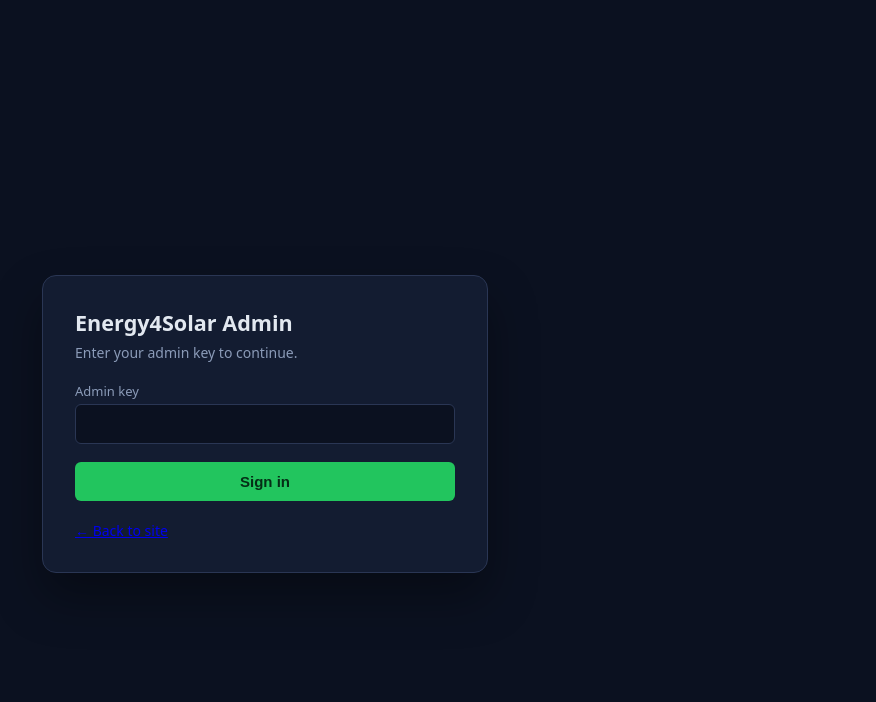
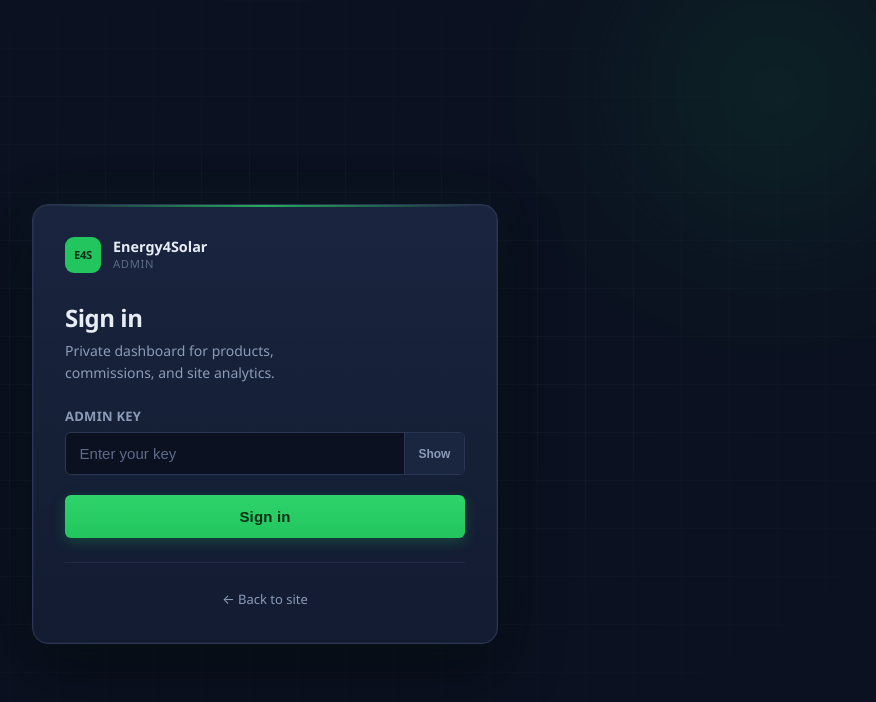
Before and after one commit to Lic-AlexGomez/energy4solar-backend, a Next.js app: page /admin/login in a window 1280 px wide. Shown: the top 702 px of the page, without its empty margins (375-1251 px from the left). Built offline with nearby package versions, Linux system fonts and the light colour scheme; no server answers.

Commit message:
Redesign admin login page UI
Adds branded layout, background effects, password reveal toggle, and clearer error states.

Co-authored-by: Cursor <cursoragent@cursor.com>

```diff
--- a/app/admin/admin.css
+++ b/app/admin/admin.css
@@ -19,36 +19,261 @@
 }
 
 /* ─── Login ─────────────────────────────────────────────────────────────── */
+.admin-login-root {
+  min-height: 100vh;
+  font-family: var(--admin-font);
+  color: var(--admin-text);
+}
+
 .admin-login {
+  position: relative;
   min-height: 100vh;
   display: grid;
   place-items: center;
   padding: 1.5rem;
+  overflow: hidden;
   background: var(--admin-bg);
 }
 
-.admin-login-card {
-  width: 100%;
-  max-width: 380px;
-  padding: 2rem;
-  border-radius: 14px;
-  background: var(--admin-surface);
-  border: 1px solid var(--admin-border);
-  box-shadow: 0 24px 48px rgba(0, 0, 0, 0.35);
+.admin-login-bg {
+  position: absolute;
+  inset: 0;
+  pointer-events: none;
 }
 
-.admin-login-card h1 {
-  margin: 0 0 0.35rem;
-  font-size: 1.35rem;
+.admin-login-orb {
+  position: absolute;
+  border-radius: 50%;
+  filter: blur(80px);
+  opacity: 0.45;
+}
+
+.admin-login-orb-a {
+  width: 420px;
+  height: 420px;
+  top: -120px;
+  right: -80px;
+  background: radial-gradient(circle, rgba(34, 197, 94, 0.35) 0%, transparent 70%);
+}
+
+.admin-login-orb-b {
+  width: 360px;
+  height: 360px;
+  bottom: -100px;
+  left: -60px;
+  background: radial-gradient(circle, rgba(59, 130, 246, 0.2) 0%, transparent 70%);
+}
+
+.admin-login-grid {
+  position: absolute;
+  inset: 0;
+  background-image:
+    linear-gradient(rgba(255, 255, 255, 0.03) 1px, transparent 1px),
+    linear-gradient(90deg, rgba(255, 255, 255, 0.03) 1px, transparent 1px);
+  background-size: 48px 48px;
+  mask-image: radial-gradient(ellipse 70% 60% at 50% 45%, black 20%, transparent 100%);
+}
+
+.admin-login-card {
+  position: relative;
+  z-index: 1;
+  width: 100%;
+  max-width: 400px;
+  padding: 2rem 2rem 1.75rem;
+  border-radius: 16px;
+  background: linear-gradient(180deg, rgba(26, 37, 64, 0.95) 0%, rgba(19, 28, 49, 0.98) 100%);
+  border: 1px solid var(--admin-border);
+  box-shadow:
+    0 0 0 1px rgba(255, 255, 255, 0.04) inset,
+    0 24px 64px rgba(0, 0, 0, 0.45),
+    0 0 48px rgba(34, 197, 94, 0.06);
+}
+
+.admin-login-card::before {
+  content: "";
+  position: absolute;
+  top: 0;
+  left: 1.5rem;
+  right: 1.5rem;
+  height: 2px;
+  border-radius: 0 0 4px 4px;
+  background: linear-gradient(90deg, transparent, var(--admin-accent), transparent);
+  opacity: 0.85;
+}
+
+.admin-login-brand {
+  display: flex;
+  align-items: center;
+  gap: 0.75rem;
+  margin-bottom: 1.75rem;
+}
+
+.admin-login-mark {
+  width: 44px;
+  height: 44px;
+  font-size: 0.8rem;
+}
+
+.admin-login-intro {
+  margin-bottom: 1.5rem;
+}
+
+.admin-login-intro h1 {
+  margin: 0 0 0.4rem;
+  font-size: 1.5rem;
+  font-weight: 700;
+  letter-spacing: -0.02em;
+}
+
+.admin-login-intro p {
+  margin: 0;
+  color: var(--admin-muted);
+  font-size: 0.875rem;
+  line-height: 1.55;
+  max-width: 32ch;
+}
+
+.admin-login-alert {
+  display: flex;
+  align-items: flex-start;
+  gap: 0.65rem;
+  margin-bottom: 1.25rem;
+  padding: 0.75rem 0.9rem;
+  border-radius: var(--admin-radius-sm);
+  background: rgba(239, 68, 68, 0.1);
+  border: 1px solid rgba(239, 68, 68, 0.28);
+  color: #fecaca;
+  font-size: 0.8125rem;
+  line-height: 1.45;
+}
+
+.admin-login-alert-icon {
+  flex-shrink: 0;
+  display: grid;
+  place-items: center;
+  width: 1.25rem;
+  height: 1.25rem;
+  border-radius: 50%;
+  background: rgba(239, 68, 68, 0.25);
+  font-size: 0.7rem;
   font-weight: 700;
 }
 
-.admin-login-card > p {
-  margin: 0;
-  color: var(--admin-muted);
-  font-size: 0.875rem;
+.admin-login-form {
+  display: grid;
+  gap: 1rem;
 }
 
+.admin-login-field {
+  display: grid;
+  gap: 0.45rem;
+  font-size: 0.8125rem;
+  font-weight: 600;
+  color: var(--admin-muted);
+  letter-spacing: 0.02em;
+  text-transform: uppercase;
+}
+
+.admin-login-input-wrap {
+  display: flex;
+  align-items: stretch;
+  border-radius: var(--admin-radius-sm);
+  border: 1px solid var(--admin-border);
+  background: var(--admin-bg);
+  overflow: hidden;
+  transition: border-color 0.15s ease, box-shadow 0.15s ease;
+}
+
+.admin-login-input-wrap:focus-within {
+  border-color: var(--admin-accent);
+  box-shadow: 0 0 0 3px var(--admin-accent-dim);
+}
+
+.admin-login-input-wrap input {
+  flex: 1;
+  min-width: 0;
+  padding: 0.75rem 0.85rem;
+  border: none;
+  background: transparent;
+  color: var(--admin-text);
+  font-size: 0.9375rem;
+}
+
+.admin-login-input-wrap input:focus {
+  outline: none;
+}
+
+.admin-login-input-wrap input::placeholder {
+  color: var(--admin-muted-2);
+  text-transform: none;
+  font-weight: 400;
+}
+
+.admin-login-reveal {
+  padding: 0 0.85rem;
+  border: none;
+  border-left: 1px solid var(--admin-border);
+  background: var(--admin-surface-2);
+  color: var(--admin-muted);
+  font-size: 0.75rem;
+  font-weight: 600;
+  cursor: pointer;
+  transition: color 0.15s ease, background 0.15s ease;
+}
+
+.admin-login-reveal:hover {
+  color: var(--admin-text);
+  background: var(--admin-surface);
+}
+
+.admin-login-submit {
+  margin-top: 0.25rem;
+  padding: 0.8rem 1rem;
+  border-radius: var(--admin-radius-sm);
+  border: none;
+  background: linear-gradient(180deg, #2dd46a 0%, var(--admin-accent) 100%);
+  color: #052e16;
+  font-weight: 700;
+  font-size: 0.9375rem;
+  letter-spacing: 0.01em;
+  cursor: pointer;
+  box-shadow: 0 4px 14px rgba(34, 197, 94, 0.25);
+  transition: filter 0.15s ease, transform 0.1s ease;
+}
+
+.admin-login-submit:hover {
+  filter: brightness(1.06);
+}
+
+.admin-login-submit:active {
+  transform: translateY(1px);
+}
+
+.admin-login-footer {
+  margin-top: 1.5rem;
+  padding-top: 1.25rem;
+  border-top: 1px solid var(--admin-border-subtle);
+  text-align: center;
+}
+
+.admin-login-back {
+  display: inline-flex;
+  align-items: center;
+  gap: 0.35rem;
+  padding: 0.45rem 0.75rem;
+  border-radius: 999px;
+  color: var(--admin-muted);
+  font-size: 0.8125rem;
+  text-decoration: none;
+  transition: color 0.15s ease, background 0.15s ease;
+}
+
+.admin-login-back:hover {
+  color: var(--admin-text);
+  background: var(--admin-surface-2);
+}
+
+/* Legacy form classes (guides etc.) */
 .admin-error {
   margin-top: 1rem !important;
   padding: 0.65rem 0.85rem;
@@ -101,11 +326,6 @@
 
 .admin-form button:hover {
   filter: brightness(1.05);
-}
-
-.admin-login-footer {
-  margin-top: 1.25rem !important;
-  font-size: 0.8125rem;
 }
 
 /* ─── Shell layout ──────────────────────────────────────────────────────── */
--- /dev/null
+++ b/app/admin/login/layout.tsx
@@ -0,0 +1,15 @@
+import type { Metadata } from "next"
+import "../admin.css"
+
+export const metadata: Metadata = {
+  title: "Sign in · Energy4Solar Admin",
+  robots: { index: false, follow: false },
+}
+
+export default function AdminLoginLayout({ children }: { children: React.ReactNode }) {
+  return (
+    <div className="admin-login-root" lang="en">
+      {children}
+    </div>
+  )
+}
--- /dev/null
+++ b/app/admin/login/login-password-field.tsx
@@ -0,0 +1,30 @@
+"use client"
+
+import { useState } from "react"
+
+export function LoginPasswordField() {
+  const [visible, setVisible] = useState(false)
+
+  return (
+    <label className="admin-login-field">
+      <span>Admin key</span>
+      <div className="admin-login-input-wrap">
+        <input
+          type={visible ? "text" : "password"}
+          name="password"
+          autoComplete="current-password"
+          placeholder="Enter your key"
+          required
+        />
+        <button
+          type="button"
+          className="admin-login-reveal"
+          onClick={() => setVisible((v) => !v)}
+          aria-label={visible ? "Hide password" : "Show password"}
+        >
+          {visible ? "Hide" : "Show"}
+        </button>
+      </div>
+    </label>
+  )
+}
--- a/app/admin/login/page.tsx
+++ b/app/admin/login/page.tsx
@@ -1,10 +1,6 @@
 import Link from "next/link"
 import { loginAction } from "./actions"
-import "../admin.css"
-
-export const metadata = {
-  robots: { index: false, follow: false },
-}
+import { LoginPasswordField } from "./login-password-field"
 
 export default async function AdminLoginPage({
   searchParams,
@@ -16,24 +12,49 @@ export default async function AdminLoginPage({
 
   return (
     <main className="admin-login">
+      <div className="admin-login-bg" aria-hidden>
+        <div className="admin-login-orb admin-login-orb-a" />
+        <div className="admin-login-orb admin-login-orb-b" />
+        <div className="admin-login-grid" />
+      </div>
+
       <div className="admin-login-card">
-        <h1>Energy4Solar Admin</h1>
-        <p>Enter your admin key to continue.</p>
+        <header className="admin-login-brand">
+          <span className="admin-brand-mark admin-login-mark" aria-hidden>
+            E4S
+          </span>
+          <div>
+            <div className="admin-brand-name">Energy4Solar</div>
+            <div className="admin-brand-sub">Admin</div>
+          </div>
+        </header>
+
+        <div className="admin-login-intro">
+          <h1>Sign in</h1>
+          <p>Private dashboard for products, commissions, and site analytics.</p>
+        </div>
+
         {error === "invalid" ? (
-          <p className="admin-error" role="alert">
-            Invalid admin key.
-          </p>
+          <div className="admin-login-alert" role="alert">
+            <span className="admin-login-alert-icon" aria-hidden>
+              !
+            </span>
+            <span>Invalid admin key. Please try again.</span>
+          </div>
         ) : null}
-        <form action={loginAction} className="admin-form">
-          <label>
-            Admin key
-            <input type="password" name="password" autoComplete="current-password" required />
-          </label>
-          <button type="submit">Sign in</button>
+
+        <form action={loginAction} className="admin-login-form">
+          <LoginPasswordField />
+          <button type="submit" className="admin-login-submit">
+            Sign in
+          </button>
         </form>
-        <p className="admin-login-footer">
-          <Link href={siteUrl}>← Back to site</Link>
-        </p>
+
+        <footer className="admin-login-footer">
+          <Link href={siteUrl} className="admin-login-back">
+            ← Back to site
+          </Link>
+        </footer>
       </div>
     </main>
   )
```
